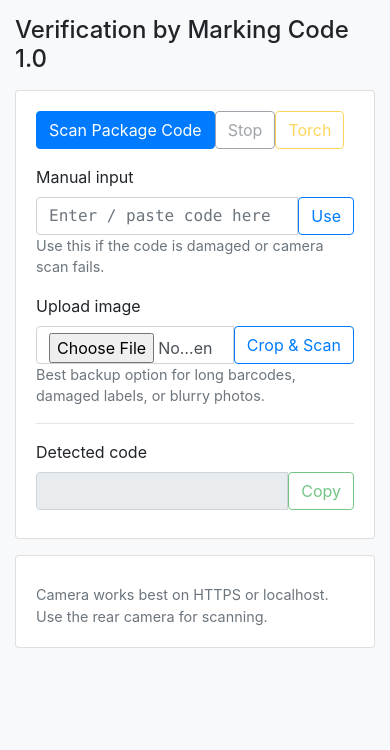
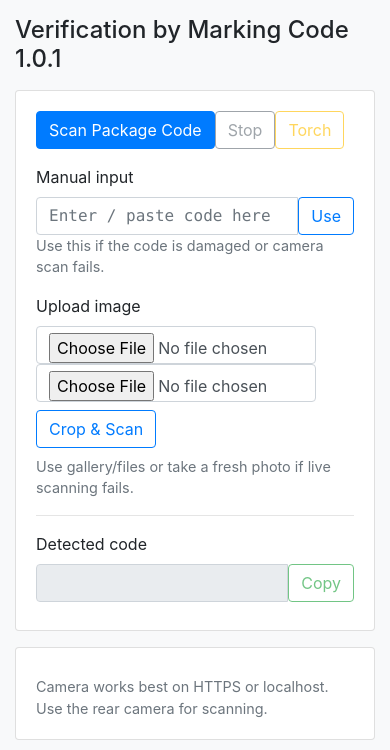
Before and after one commit to Shounak-Pattewale/QR-Code-Scanner, a Flask app: page / in a window 390 px wide. Shown: the top 750 px of the page. Run offline with Flask 3, Linux system fonts and the light colour scheme; some libraries are stand-ins or nearby versions.

Commit message:
Adding mobile camera support

```diff
--- a/static/js/app.js
+++ b/static/js/app.js
@@ -48,6 +48,7 @@ const btnCropCancel = getEl("btnCropCancel");
 
 const manualInput = getEl("manualInput");
 const fileInput = getEl("fileInput");
+const cameraInput = getEl("cameraInput");
 const video = getEl("video");
 const cropCanvas = getEl("cropCanvas");
 
@@ -65,6 +66,14 @@ let torchEnabled = false;
 let html5Scanner = null;
 
 const cropper = new Cropper(cropCanvas);
+
+// -------------------------
+// Device helpers
+// -------------------------
+function isIOS() {
+  return /iPad|iPhone|iPod/.test(navigator.userAgent) ||
+         (navigator.platform === "MacIntel" && navigator.maxTouchPoints > 1);
+}
 
 // -------------------------
 // UI actions
@@ -102,41 +111,54 @@ async function startScanning() {
   btnStop.disabled = false;
   btnOpenCrop.disabled = true;
 
-  // 1. Try native detector first
-  if (CONFIG.preferNative && isNativeDetectorAvailable()) {
+  // On iPhone, native and ZXing live paths can be less stable.
+  // Prefer html5-qrcode earlier there because it previously worked better.
+  if (!isIOS() && CONFIG.preferNative && isNativeDetectorAvailable()) {
     try {
       await startNativeScanner();
       return;
     } catch (error) {
-      await stopScanning();
+      console.error("Native scanner failed:", error);
+      await stopScanning(false);
     }
   }
 
-  // 2. Then try ZXing live decoding
-  if (isZXingAvailable()) {
+  if (!isIOS() && isZXingAvailable()) {
     try {
       await startZXingScanner();
       return;
     } catch (error) {
-      await stopScanning();
+      console.error("ZXing live scanner failed:", error);
+      await stopScanning(false);
     }
   }
 
-  // 3. Final fallback: html5-qrcode
   if (isHtml5QrcodeAvailable()) {
     try {
       await startHtml5Scanner();
       return;
     } catch (error) {
-      await stopScanning();
+      console.error("html5-qrcode scanner failed:", error);
+      await stopScanning(false);
     }
   }
 
-  await stopScanning();
-  alert("No scanner could be started in this browser.");
+  // On iPhone, if html5-qrcode also fails, try native last.
+  if (isIOS() && CONFIG.preferNative && isNativeDetectorAvailable()) {
+    try {
+      await startNativeScanner();
+      return;
+    } catch (error) {
+      console.error("Native scanner failed on iOS fallback:", error);
+      await stopScanning(false);
+    }
+  }
+
+  await stopScanning(false);
+  alert("Camera could not be started on this device/browser. Try Upload Image or Take Photo.");
 }
 
-async function stopScanning() {
+async function stopScanning(showMessage = true) {
   isScanning = false;
   currentMode = "none";
 
@@ -151,6 +173,7 @@ async function stopScanning() {
     } catch (error) {
       // ignore
     }
+
     video.srcObject = null;
   }
 
@@ -187,18 +210,27 @@ async function stopScanning() {
   btnOpenCrop.disabled = false;
 
   setViewMode("none");
-  setStatus("Scanner stopped.");
+
+  if (showMessage) {
+    setStatus("Scanner stopped.");
+  }
 }
 
 async function startNativeScanner() {
   currentMode = "native";
   setViewMode("native");
-  setStatus("Starting native scanner...");
+  setStatus("Starting camera...");
 
   nativeDetector = await createNativeDetector();
   mediaStream = await navigator.mediaDevices.getUserMedia(CONFIG.cameraConstraints);
 
   video.srcObject = mediaStream;
+
+  // Important for iPhone / mobile browsers
+  video.setAttribute("playsinline", "true");
+  video.setAttribute("muted", "true");
+  video.muted = true;
+
   await video.play();
 
   btnTorch.disabled = false;
@@ -237,7 +269,7 @@ async function startNativeScanner() {
         return;
       }
     } catch (error) {
-      // Ignore frame-level failures and continue scanning
+      // ignore frame-level errors
     }
 
     animationId = requestAnimationFrame(scanLoop);
@@ -250,10 +282,15 @@ async function startNativeScanner() {
 async function startZXingScanner() {
   currentMode = "native";
   setViewMode("native");
-  setStatus("Starting ZXing scanner...");
+  setStatus("Starting camera...");
 
   mediaStream = await navigator.mediaDevices.getUserMedia(CONFIG.cameraConstraints);
+
   video.srcObject = mediaStream;
+  video.setAttribute("playsinline", "true");
+  video.setAttribute("muted", "true");
+  video.muted = true;
+
   await video.play();
 
   const scanLoop = async () => {
@@ -272,7 +309,7 @@ async function startZXingScanner() {
         return;
       }
     } catch (error) {
-      // Ignore frame-level failures and continue scanning
+      // ignore frame-level errors
     }
 
     animationId = requestAnimationFrame(scanLoop);
@@ -285,7 +322,7 @@ async function startZXingScanner() {
 async function startHtml5Scanner() {
   currentMode = "html5";
   setViewMode("html5");
-  setStatus("Starting html5-qrcode scanner...");
+  setStatus("Starting camera...");
 
   html5Scanner = createHtml5Scanner("reader");
 
@@ -305,7 +342,7 @@ async function startHtml5Scanner() {
       }
     },
     () => {
-      // Ignore noisy per-frame errors
+      // ignore noisy frame errors
     }
   );
 
@@ -316,15 +353,17 @@ async function startHtml5Scanner() {
 // Upload / crop flow
 // -------------------------
 async function openCropper() {
-  const file = fileInput.files && fileInput.files[0];
+  const file =
+    (cameraInput && cameraInput.files && cameraInput.files[0]) ||
+    (fileInput && fileInput.files && fileInput.files[0]);
 
   if (!file) {
-    alert("Please choose an image first.");
+    alert("Please choose an image or take a photo first.");
     return;
   }
 
   if (isScanning) {
-    await stopScanning();
+    await stopScanning(false);
   }
 
   currentMode = "crop";
@@ -360,7 +399,7 @@ function cancelCropper() {
 // Button bindings
 // -------------------------
 btnStart.addEventListener("click", startScanning);
-btnStop.addEventListener("click", stopScanning);
+btnStop.addEventListener("click", () => stopScanning());
 
 btnOpenCrop.addEventListener("click", openCropper);
 btnCropDecode.addEventListener("click", decodeCropArea);
--- a/templates/scan_test.html
+++ b/templates/scan_test.html
@@ -1,5 +1,6 @@
 <!doctype html>
 <html lang="en">
+
 <head>
   <meta charset="utf-8">
   <meta name="viewport" content="width=device-width, initial-scale=1">
@@ -29,7 +30,7 @@
 
     .mono {
       font-family: ui-monospace, SFMono-Regular, Menlo, Monaco, Consolas,
-                   "Liberation Mono", "Courier New", monospace;
+        "Liberation Mono", "Courier New", monospace;
     }
 
     .small-hint {
@@ -38,9 +39,10 @@
     }
   </style>
 </head>
+
 <body class="bg-light">
   <div class="container py-3">
-    <h4 class="mb-3">Verification by Marking Code 1.0</h4>
+    <h4 class="mb-3">Verification by Marking Code 1.0.1</h4>
 
     <div class="card mb-3">
       <div class="card-body">
@@ -61,12 +63,22 @@
 
         <div class="mt-3">
           <label class="form-label">Upload image</label>
-          <div class="input-group">
-            <input id="fileInput" type="file" class="form-control" accept="image/*">
+
+          <div class="d-flex flex-wrap gap-2">
+            <!-- General image picker -->
+            <input id="fileInput" type="file" class="form-control" accept="image/*" style="max-width: 280px;">
+
+            <!-- Rear camera capture on supported phones -->
+            <input id="cameraInput" type="file" class="form-control" accept="image/*" capture="environment"
+              style="max-width: 280px;">
+          </div>
+
+          <div class="mt-2">
             <button id="btnOpenCrop" class="btn btn-outline-primary">Crop & Scan</button>
           </div>
-          <div class="small-hint">
-            Best backup option for long barcodes, damaged labels, or blurry photos.
+
+          <div class="small-hint mt-2">
+            Use gallery/files or take a fresh photo if live scanning fails.
           </div>
         </div>
 
@@ -89,7 +101,7 @@
     <div class="card">
       <div class="card-body">
         <div id="readerWrap">
-          <video id="video" playsinline></video>
+          <video id="video" playsinline muted></video>
           <div id="reader"></div>
           <canvas id="cropCanvas"></canvas>
 
@@ -117,4 +129,5 @@
   <script src="{{ url_for('static', filename='vendor/zxing/zxing.min.js') }}"></script>
   <script type="module" src="{{ url_for('static', filename='js/app.js') }}"></script>
 </body>
+
 </html>
```
